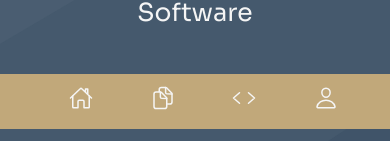
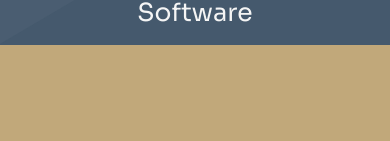
Before and after one commit to MiranRaz/MyPortfolio, a React (Create React App) app: page / in a window 390 px wide. Shown: the part 700-841 px from the top of the page. Built offline with nearby package versions, Linux system fonts and the light colour scheme.

Commit message:
responsive page and menu testing

```diff
--- a/src/components/bar/Bar.scss
+++ b/src/components/bar/Bar.scss
@@ -18,7 +18,7 @@
   background-color: #c1a87a;
   height: 55px;
   width: 600px;
-  top: calc(100vh - 70px);
+  top: calc(100vh - 120px);
   border-radius: 21px 21px 21px 21px;
   display: flex;
   align-items: center;
@@ -35,9 +35,13 @@
   }
   @media (max-width: 674px) {
     width: 100%;
+    height: calc(100vh);
     margin: 0px;
+    margin-top: 21px;
     border-radius: 0;
     align-items: center;
+    justify-content: center;
+    position: fixed;
   }
 }
 
--- a/src/components/works/Works.scss
+++ b/src/components/works/Works.scss
@@ -63,8 +63,9 @@
       cursor: pointer;
 
       @include mobile {
-        width: 261px;
-        height: 198px;
+        width: 160px;
+        height: 100px;
+        margin: 5px 10px;
       }
 
       h3 {
--- a/src/components/workslist/WorksList.scss
+++ b/src/components/workslist/WorksList.scss
@@ -7,12 +7,11 @@
   cursor: pointer;
   overflow: visible;
 
-  @include mobile{
-    font-size: 17px;
-    margin-right: 10px;
+  @include mobile {
+    font-size: 19.5px;
+    margin-right: 5px;
     padding: 0px;
   }
-
 
   &:active {
     background-color: whitesmoke;
```
